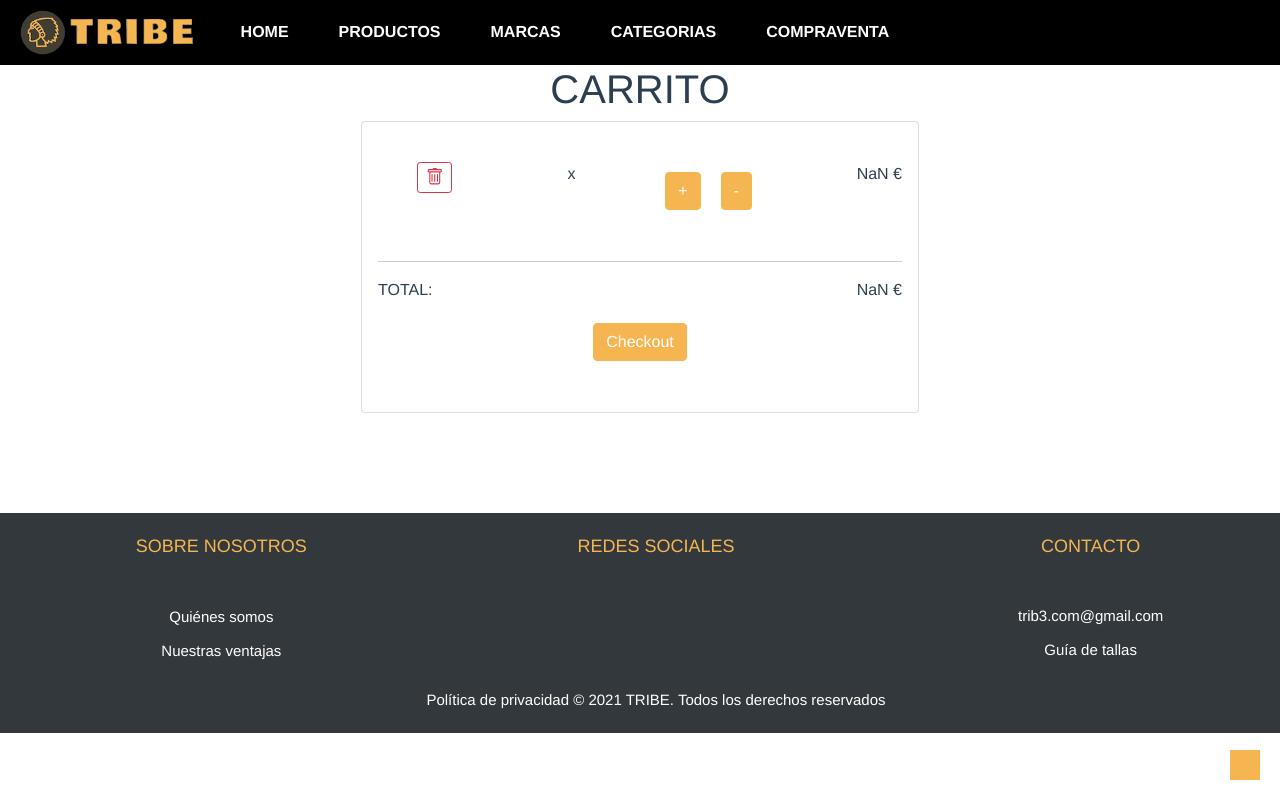
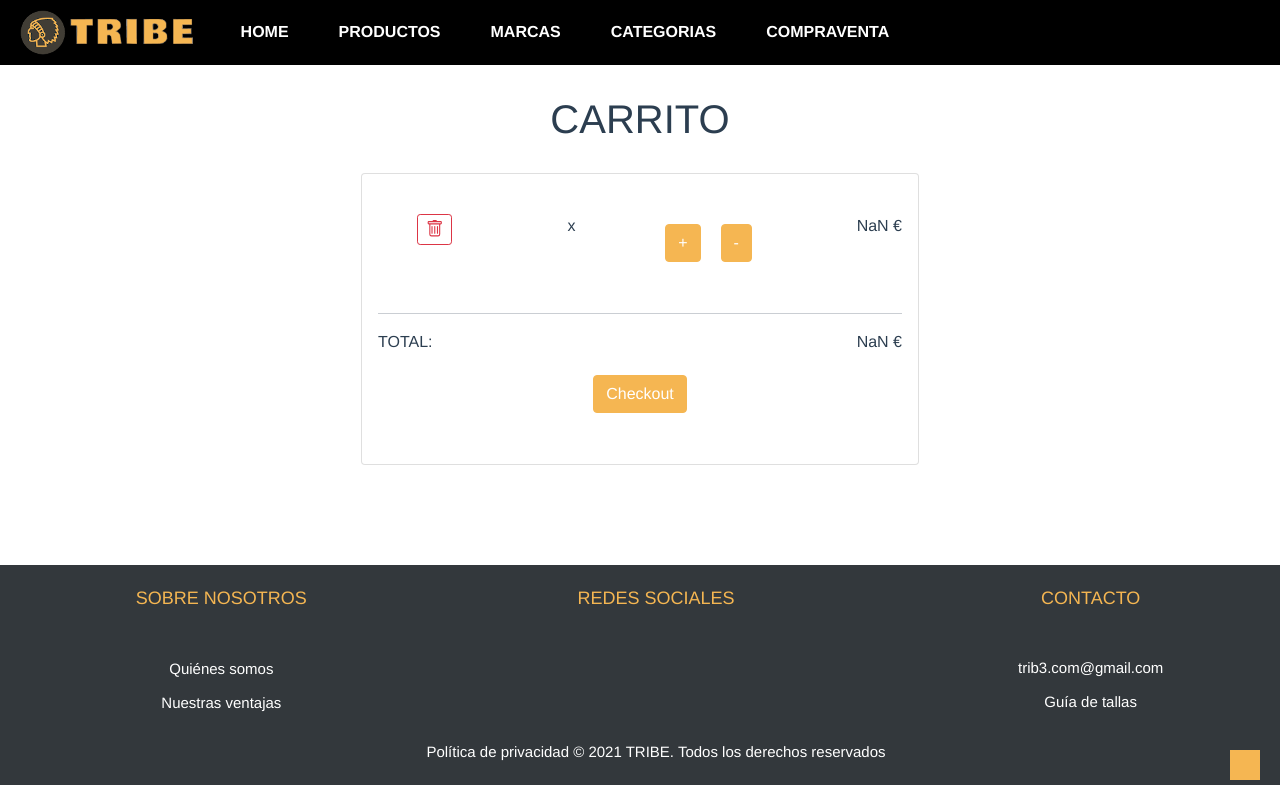
Before and after one commit to DYST0P1A/tribe_front, a Vue app: page /cart in a window 1280 px wide. Built offline with nearby package versions, Linux system fonts and the light colour scheme; some icons are missing.

Commit message:
Added margin in title

```diff
--- a/src/views/Cart.vue
+++ b/src/views/Cart.vue
@@ -73,4 +73,8 @@ export default {
   margin: auto;
 }
 
+.cart h1{
+  margin: 30px;
+}
+
 </style>
```
